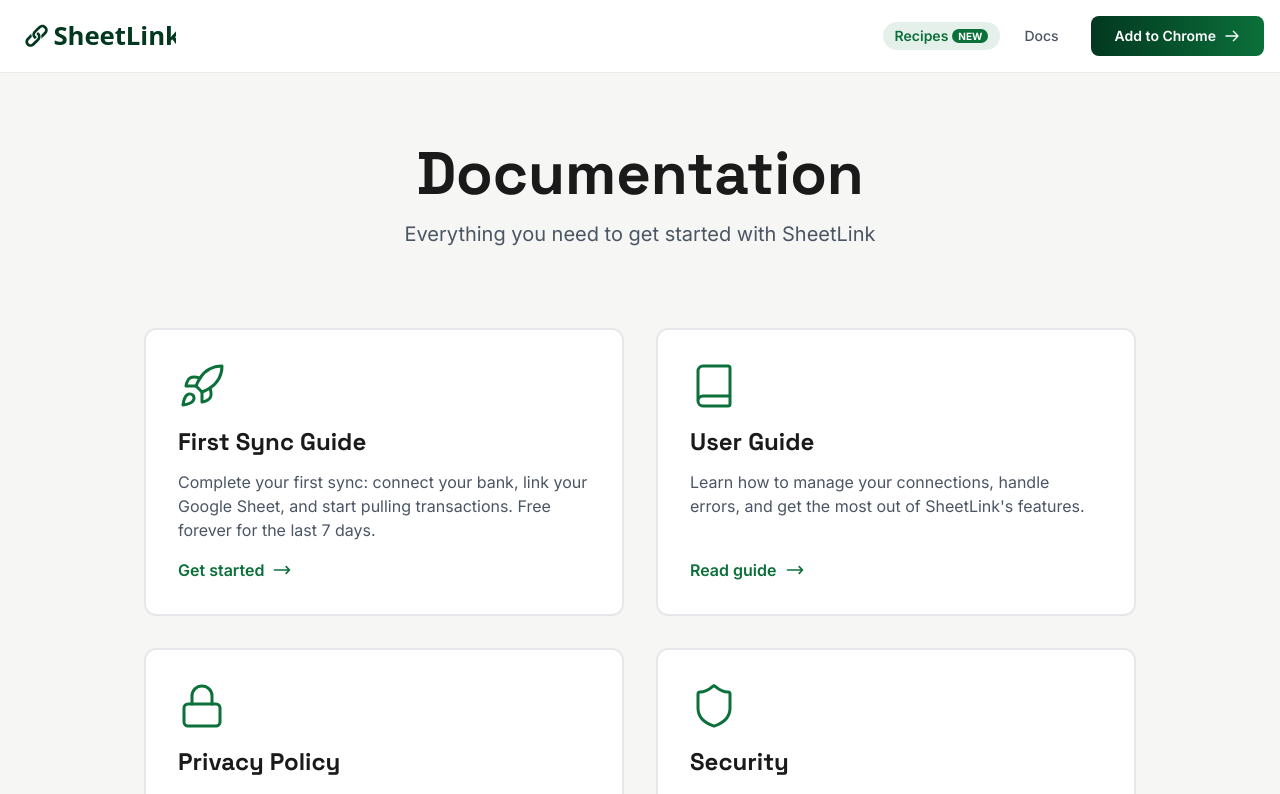
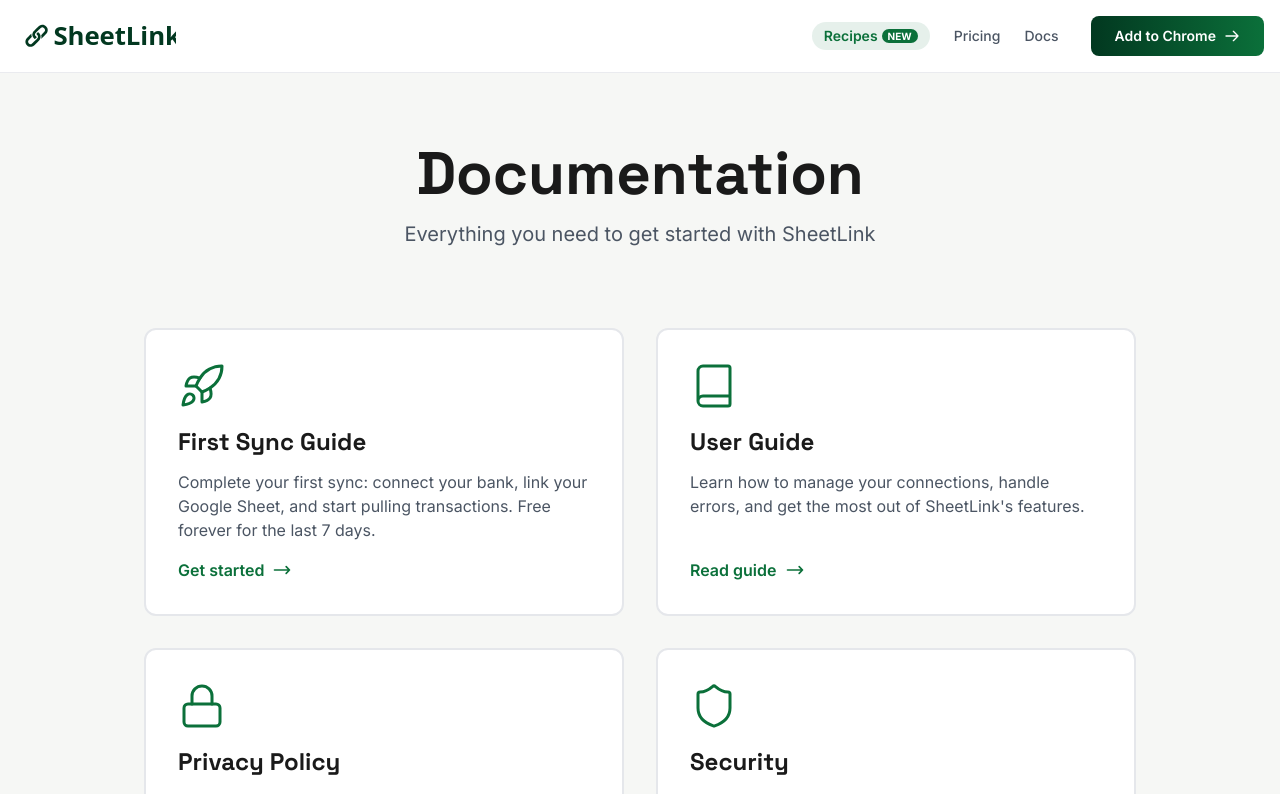
Before and after one commit to sheetlink/sheetlink-client, a Next.js app in the folder landing/: page /docs in a window 1280 px wide. Shown: the top 794 px of the page. Built offline with nearby package versions, Linux system fonts and the light colour scheme; no server answers.

Commit message:
Add Pricing link back to header navigation
Chrome extension is now approved with subscriptions enabled.

```diff
--- a/landing/src/components/Header.tsx
+++ b/landing/src/components/Header.tsx
@@ -35,14 +35,13 @@
               Recipes
               <span className="rounded-full bg-sheetlink-green-700 px-1.5 py-0.5 text-[10px] font-bold leading-none text-white">NEW</span>
             </Link>
-            {/* Pricing temporarily hidden until Chrome extension approval */}
-            {/* <Link
+            <Link
               href="/pricing"
               onClick={() => analytics.headerNavClick('pricing')}
               className="text-sm font-medium text-gray-600 transition-colors hover:text-sheetlink-green-700"
             >
               Pricing
-            </Link> */}
+            </Link>
             <Link
               href="/docs"
               onClick={() => analytics.headerNavClick('docs')}
@@ -112,8 +111,7 @@
               Recipes
               <span className="rounded-full bg-sheetlink-green-700 px-1.5 py-0.5 text-[10px] font-bold leading-none text-white">NEW</span>
             </Link>
-            {/* Pricing temporarily hidden until Chrome extension approval */}
-            {/* <Link
+            <Link
               href="/pricing"
               onClick={() => {
                 analytics.headerNavClick('pricing');
@@ -122,7 +120,7 @@
               className="block rounded-md px-3 py-2 text-base font-medium text-gray-600 hover:bg-gray-50 hover:text-sheetlink-green-700"
             >
               Pricing
-            </Link> */}
+            </Link>
             <Link
               href="/docs"
               onClick={() => {
```
